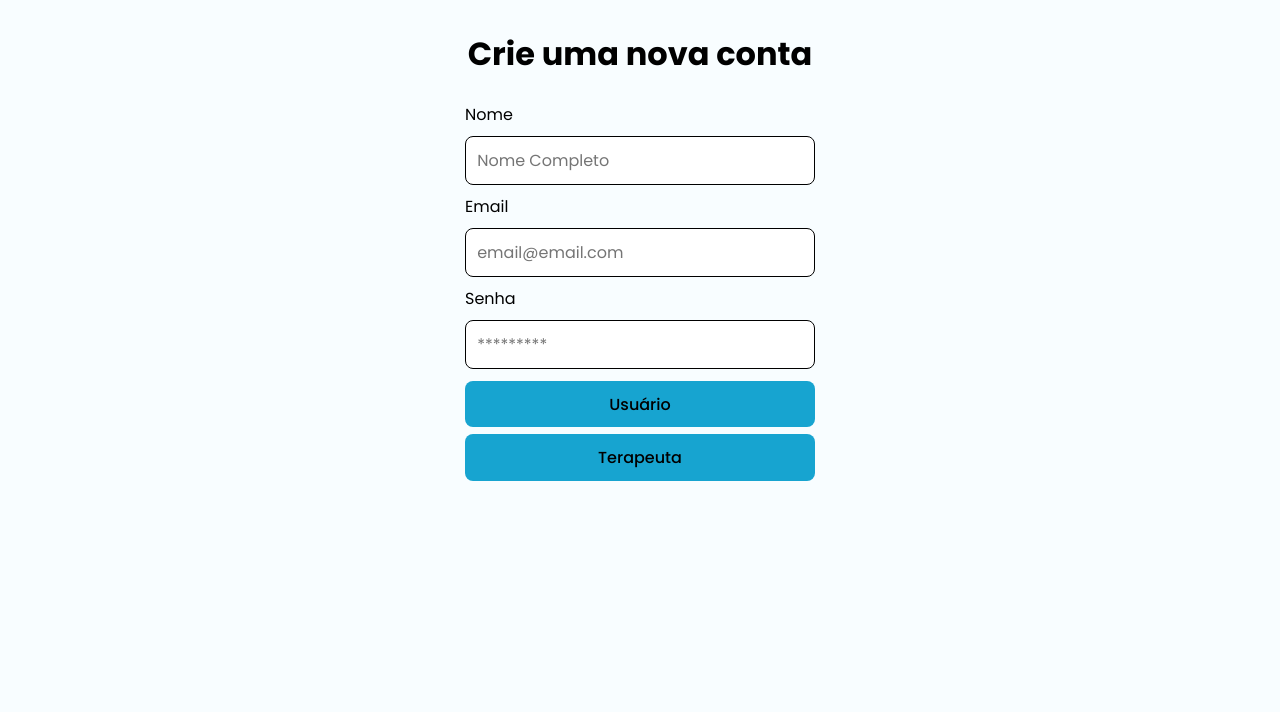
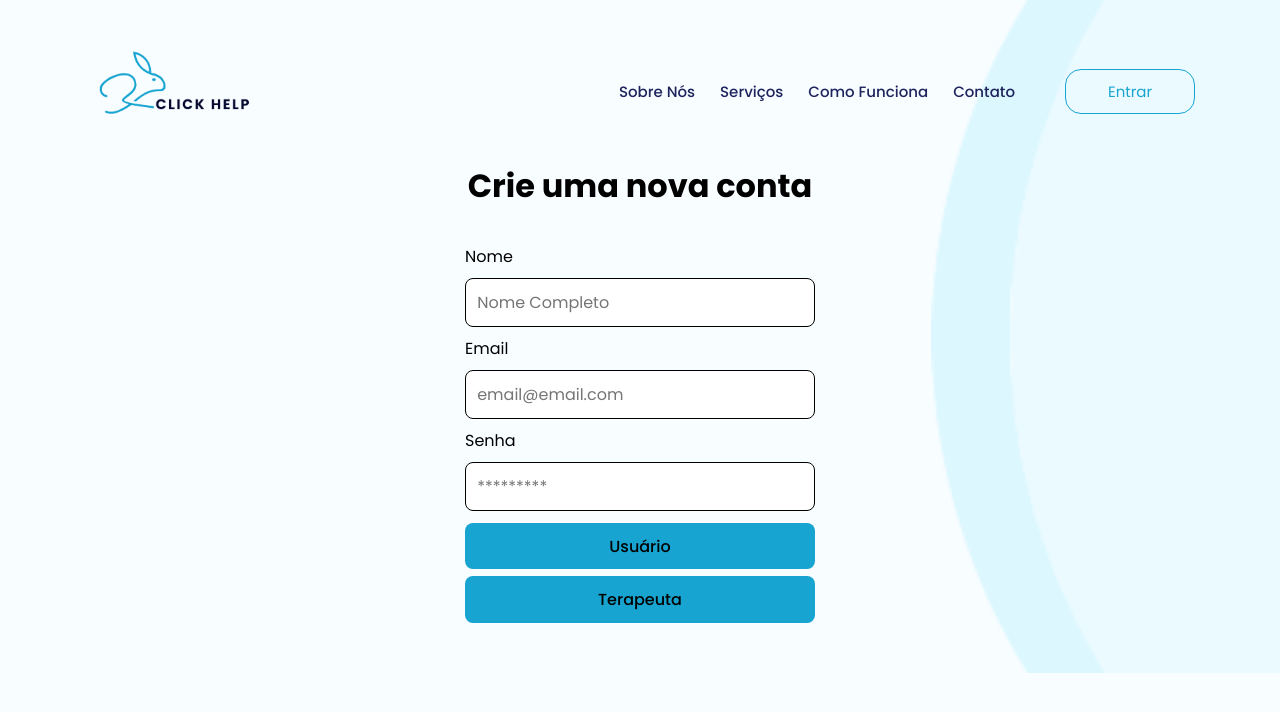
Before and after one commit to 1mayk/click-help, a React (Vite) app in the folder frontend/: page /register in a window 1280 px wide. Shown: the top 712 px of the page. Built offline with nearby package versions, Linux system fonts and the light colour scheme.

Commit message:
feat(frontend): Ajustes telas de login e register

```diff
--- a/frontend/src/components/molecules/MenuHeader/styles.tsx
+++ b/frontend/src/components/molecules/MenuHeader/styles.tsx
@@ -17,7 +17,7 @@ export const MenuItem = styled.li`
   }
 
   a {
-    color: #1e255e
+    /* color: #1e255e */
     transition: color 0.25s ease;
   }
 `
--- a/frontend/src/components/organisms/LoginForm/LoginForm.tsx
+++ b/frontend/src/components/organisms/LoginForm/LoginForm.tsx
@@ -49,6 +49,7 @@ function LoginForm(props: ILoginProps) {
         type="button"
         name="button"
         onClick={() => props.formData(LoginData)}
+        className="login-btn"
         // disabled={ !loginRequeriments() }
       >
         Entrar
--- a/frontend/src/pages/Home/styles.tsx
+++ b/frontend/src/pages/Home/styles.tsx
@@ -5,4 +5,5 @@ import Bkg2 from '../../assets/segunda-bg.png';
 export const GeneralContainer = styled.div`
   background: url(${Bkg1}) no-repeat 1010px, url(${Bkg2}) no-repeat 931px;
   background-size: cover;
+  height: 100%;
 `
--- a/frontend/src/pages/LandingPage/index.tsx
+++ b/frontend/src/pages/LandingPage/index.tsx
@@ -5,7 +5,7 @@ import MainLandingPage from "../../components/organisms/MainLandingPage";
 import * as S from "./styles";
 
 function LandingPage() {
-  const [isLoading, setIsLoading] = useState<boolean>(true);
+  const [isLoading, setIsLoading] = useState<boolean>(false);
 
   useEffect(() => {
     setTimeout(() => {
--- a/frontend/src/pages/Login/index.tsx
+++ b/frontend/src/pages/Login/index.tsx
@@ -1,4 +1,5 @@
 import * as S from "./styles";
+import { GeneralContainer } from "../Home/styles";
 import LoginForm from "../../components/organisms/LoginForm/LoginForm";
 import useAppContext from "../../hooks/useAppContext";
 import { useState } from "react";
@@ -6,6 +7,7 @@ import { useNavigate } from "react-router";
 import { ILogin } from "../../interfaces/iLogin";
 import { IUser } from "../../interfaces/iUser";
 import reqData from "../../services/requestJson";
+import HeaderLandingPage from "../../components/organisms/HeaderLandingPage";
 
 function Login() {
   const history = useNavigate();
@@ -34,7 +36,10 @@ function Login() {
   };
 
   return (
+    <GeneralContainer>
       <S.Container>
+        <HeaderLandingPage />
+        <div className="main-container">
           <div className="form-container">
             <h1>Bem-vindo de volta</h1>
             <LoginForm formData={redirect} />
@@ -47,7 +52,9 @@ function Login() {
               : null
             }*/}
           </div>
+        </div>
       </S.Container>
+    </GeneralContainer>
   );
 }
 
--- a/frontend/src/pages/Login/styles.tsx
+++ b/frontend/src/pages/Login/styles.tsx
@@ -1,14 +1,33 @@
 import styled from "styled-components";
 
 export const Container = styled.div`
-  max-width: 350px;
+  /* height: 100%; */
+  width: 100%;
+  max-width: 1110px;
   margin: auto;
-  text-align: center;
-  padding-top: 30px;
-
-  .form-container, .login-form, .register-form {
   display: flex;
   flex-direction: column;
+
+  .main-container {
+    display: flex;
+    align-items: center;
+    justify-content: center;
+    margin-top: -20px;
+  }
+
+  .form-container,
+  .login-form,
+  .register-form {
+    display: flex;
+    text-align: center;
+    max-width: 350px;
+    flex-direction: column;
+    flex: 1;
+    overflow: hidden;
+  }
+
+  .login-form, .register-form {
+    padding-top: 10px;
   }
 
   h1 {
@@ -40,7 +59,7 @@ input {
     font-size: 16px;
   }
 
-button {
+  .login-btn {
     margin-top: 0.45rem;
     border-radius: 8px;
     border: 1px solid transparent;
@@ -52,13 +71,12 @@ button {
     transition: border-color 0.25s;
   }
 
-button:hover {
+  .login-btn:hover {
     background-color: #1e255e;
     color: white;
   }
-button:focus,
-button:focus-visible {
+  .login-btn:focus,
+  .login-btn:focus-visible {
     outline: 4px auto -webkit-focus-ring-color;
   }
-
-`
+`;
--- a/frontend/src/pages/Register/index.tsx
+++ b/frontend/src/pages/Register/index.tsx
@@ -1,7 +1,8 @@
+import * as S from "./styles";
 import { IRegister } from "../../interfaces/iRegister";
 import { ChangeEvent, useState } from "react";
 import { useNavigate } from "react-router";
-import * as S from "./styles";
+import HeaderLandingPage from "../../components/organisms/HeaderLandingPage";
 import Input from "../../components/atoms/Input";
 
 function Register() {
@@ -23,7 +24,10 @@ function Register() {
   };
 
   return (
+    <S.GlobalRegisterContainer>
       <S.Container>
+        <HeaderLandingPage />
+        <div className="main-container">
           <div className="form-container">
             <h1>Crie uma nova conta</h1>
             <form className="register-form">
@@ -69,6 +73,7 @@ function Register() {
               <button
                 type="button"
                 name="button-user"
+                className="register-btn"
                 // disabled={ !loginRequeriments() }
                 // onClick={ () => register() }
                 // data-testid="common_register__button-register"
@@ -78,6 +83,7 @@ function Register() {
               <button
                 type="button"
                 name="button-therapist"
+                className="register-btn"
                 // disabled={ !loginRequeriments() }
                 // onClick={ () => register() }
                 // data-testid="common_register__button-register"
@@ -86,7 +92,9 @@ function Register() {
               </button>
             </form>
           </div>
+        </div>
       </S.Container>
+      </S.GlobalRegisterContainer>
   );
 }
 
--- a/frontend/src/pages/Register/styles.tsx
+++ b/frontend/src/pages/Register/styles.tsx
@@ -1,15 +1,42 @@
 import styled from "styled-components";
+import Bkg1 from '../../assets/primeira-bg.png';
+import Bkg2 from '../../assets/segunda-bg.png';
+
+export const GlobalRegisterContainer = styled.div`
+  background: url(${Bkg1}) no-repeat 1010px, url(${Bkg2}) no-repeat 931px;
+  background-size: cover;
+`
 
 export const Container = styled.div`
-  max-width: 350px;
+  width: 100%;
+  max-width: 1110px;
   margin: auto;
-  text-align: center;
-  padding-top: 30px;
-
-  .form-container, .login-form, .register-form {
   display: flex;
   flex-direction: column;
+
+  .main-container {
+    display: flex;
+    align-items: center;
+    justify-content: center;
+    margin-top: -20px;
+    margin-bottom: 50px;
   }
+
+  .form-container,
+  .login-form,
+  .register-form {
+    display: flex;
+    text-align: center;
+    max-width: 350px;
+    flex-direction: column;
+    flex: 1;
+    overflow: hidden;
+  }
+
+  .login-form, .register-form {
+    padding-top: 10px;
+  }
+
 
 h1 {
   padding-bottom: 20px;
@@ -40,7 +67,7 @@ input {
   font-size: 16px;
 }
 
-button {
+.register-btn {
     margin-top: 0.45rem;
     border-radius: 8px;
     border: 1px solid transparent;
@@ -52,12 +79,12 @@ button {
     transition: border-color 0.25s;
   }
 
-button:hover {
+  .register-btn:hover {
     background-color: #1e255e;
     color: white;
   }
-button:focus,
-button:focus-visible {
+  .register-btn:focus,
+  .register-btn:focus-visible {
     outline: 4px auto -webkit-focus-ring-color;
   }
 
--- a/frontend/src/styles/global.tsx
+++ b/frontend/src/styles/global.tsx
@@ -26,6 +26,7 @@ const GlobalStyle = createGlobalStyle`
   }
 
   a {
+    color: #1e255e;
     text-decoration: none;
     outline: none;
   }
```
Also changed, not shown: 1 other file (tests, documents, lock files or other folders). Lines whose indentation alone changed are shown as unchanged.
